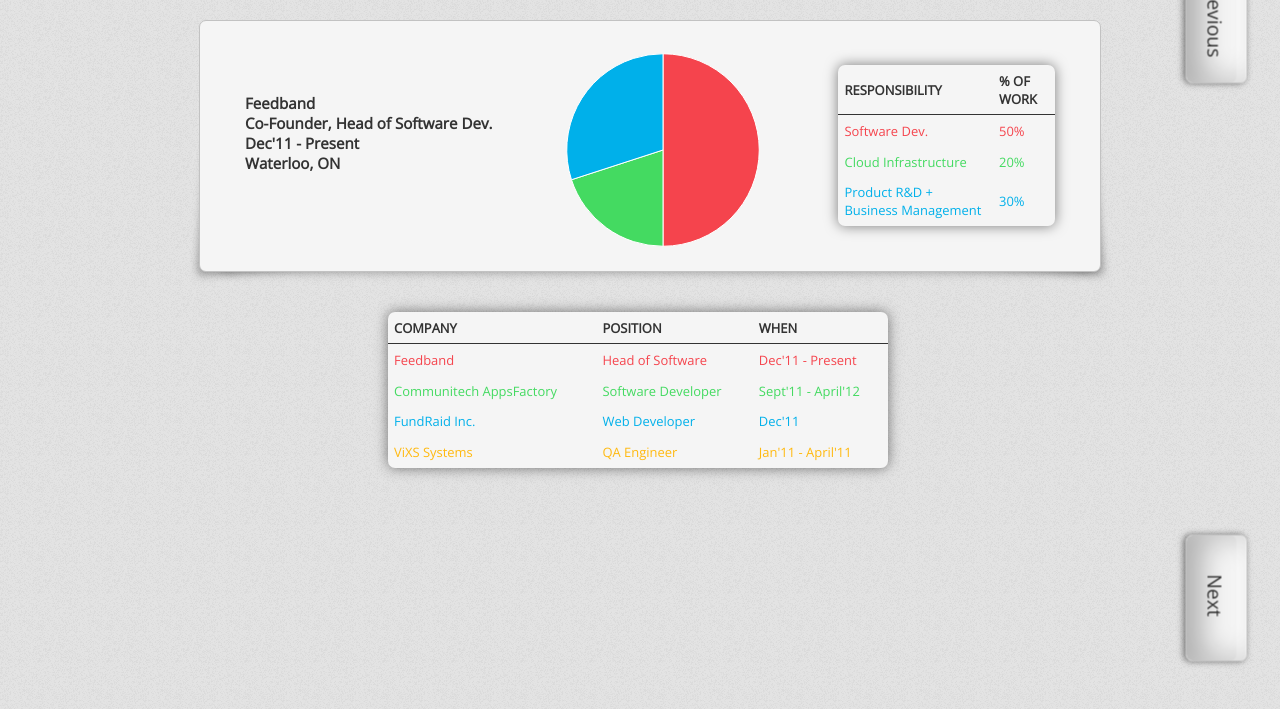
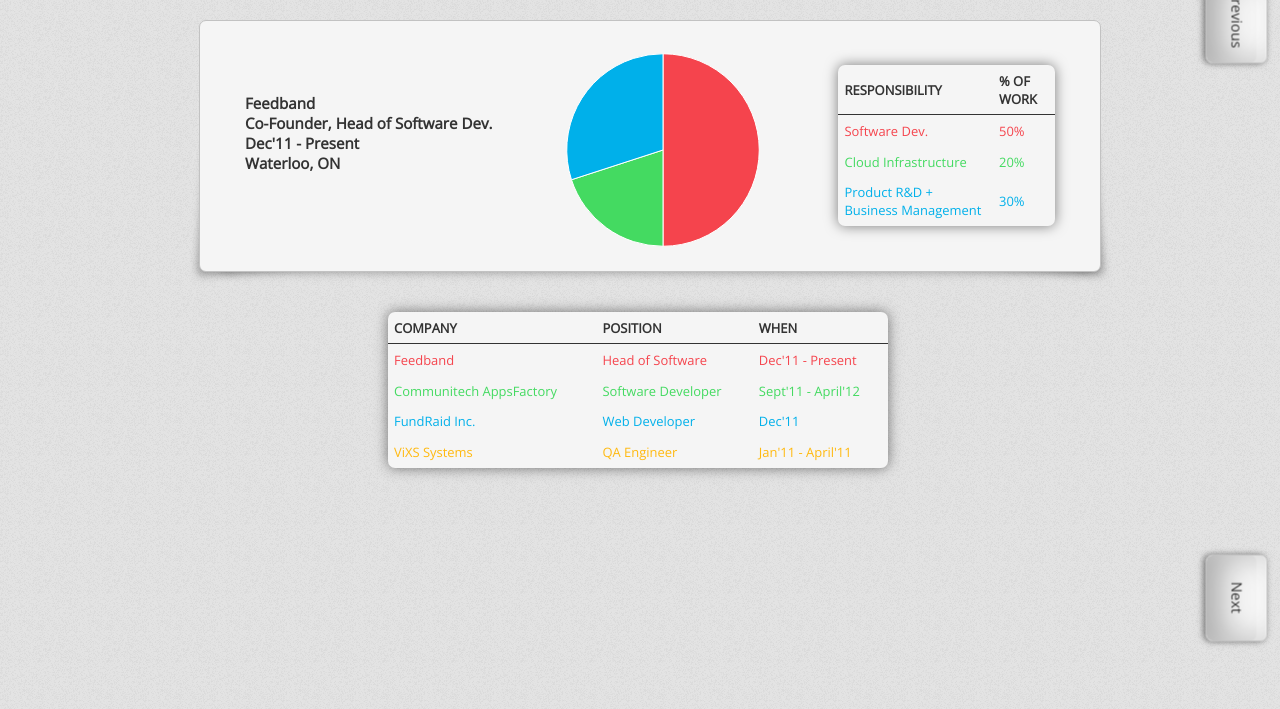
Before and after one commit to Shafkat/shafkat.github.com, a plain HTML site: page piechart.html in a window 1280 px wide. Shown: the part 91-800 px from the top of the page. Drawn offline with nearby package versions, Linux system fonts and the light colour scheme.

Commit message:
Tweaks...more to come...

```diff
--- a/piechartStyle.css
+++ b/piechartStyle.css
@@ -179,7 +179,7 @@ body {
 	right: 0px;
 	bottom: 10%;
 
-	width:125px;
+	width:85px;
 	height:60px;
 }
 
@@ -196,7 +196,7 @@ body {
 	right: 0px;
 	top: 10%;
 
-	width:125px;
+	width:85px;
 	height:60px;
 }
 
@@ -204,18 +204,18 @@ body {
 {
 	float: right;
 	right: 0px;
-	margin-right: 20%;
-	margin-top: 14%;
+	margin-right: 17%;
+	margin-top: 24%;
 
-	font-size: 1.35em;
+	font-size: 1em;
 }
 
 #btnTxtNext
 {
 	float: right;
 	right: 0px;
-	margin-right: 35%;
-	margin-top: 14%;
+	margin-right: 32%;
+	margin-top: 24%;
 
-	font-size: 1.35em;
+	font-size: 1em;
 }
```
